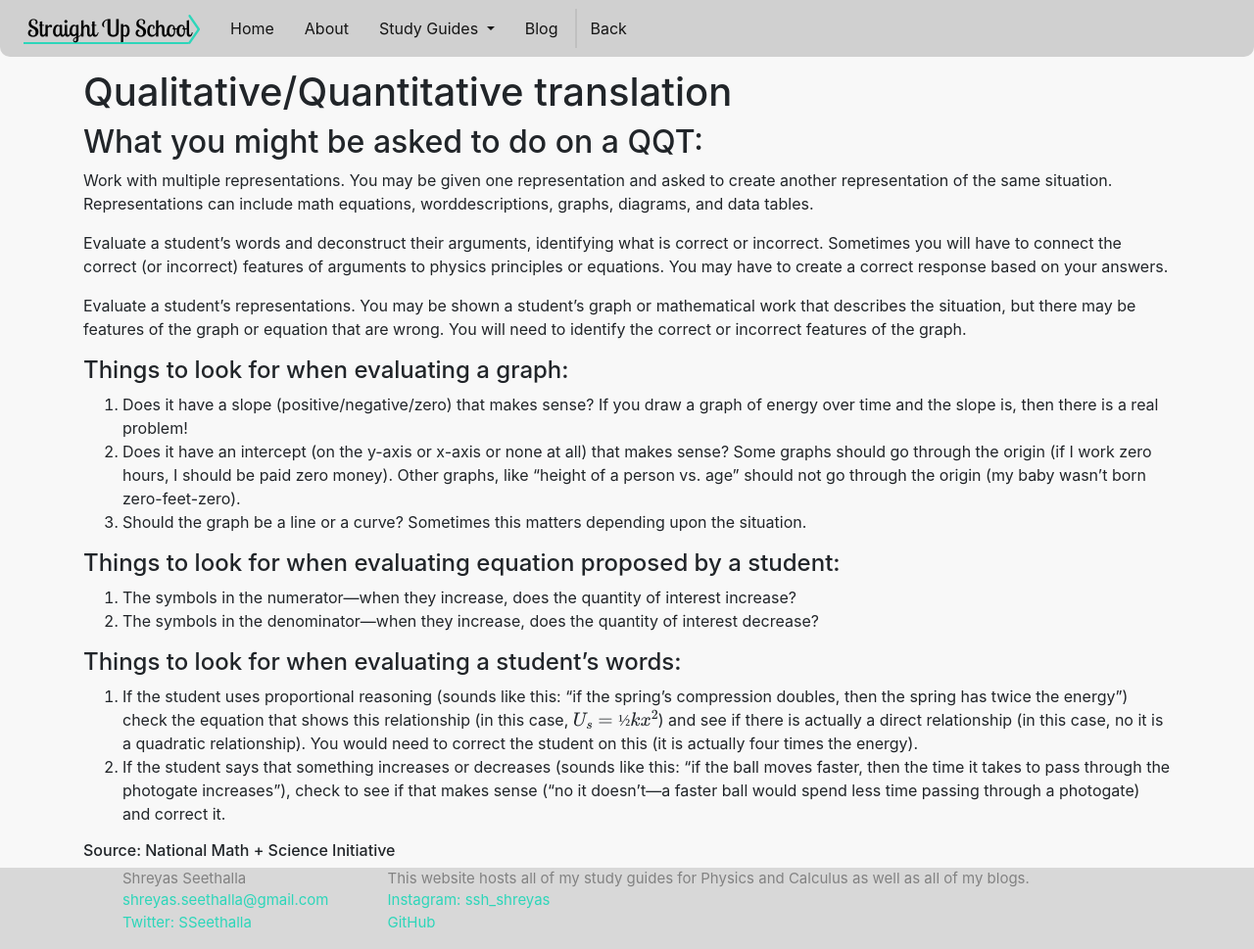
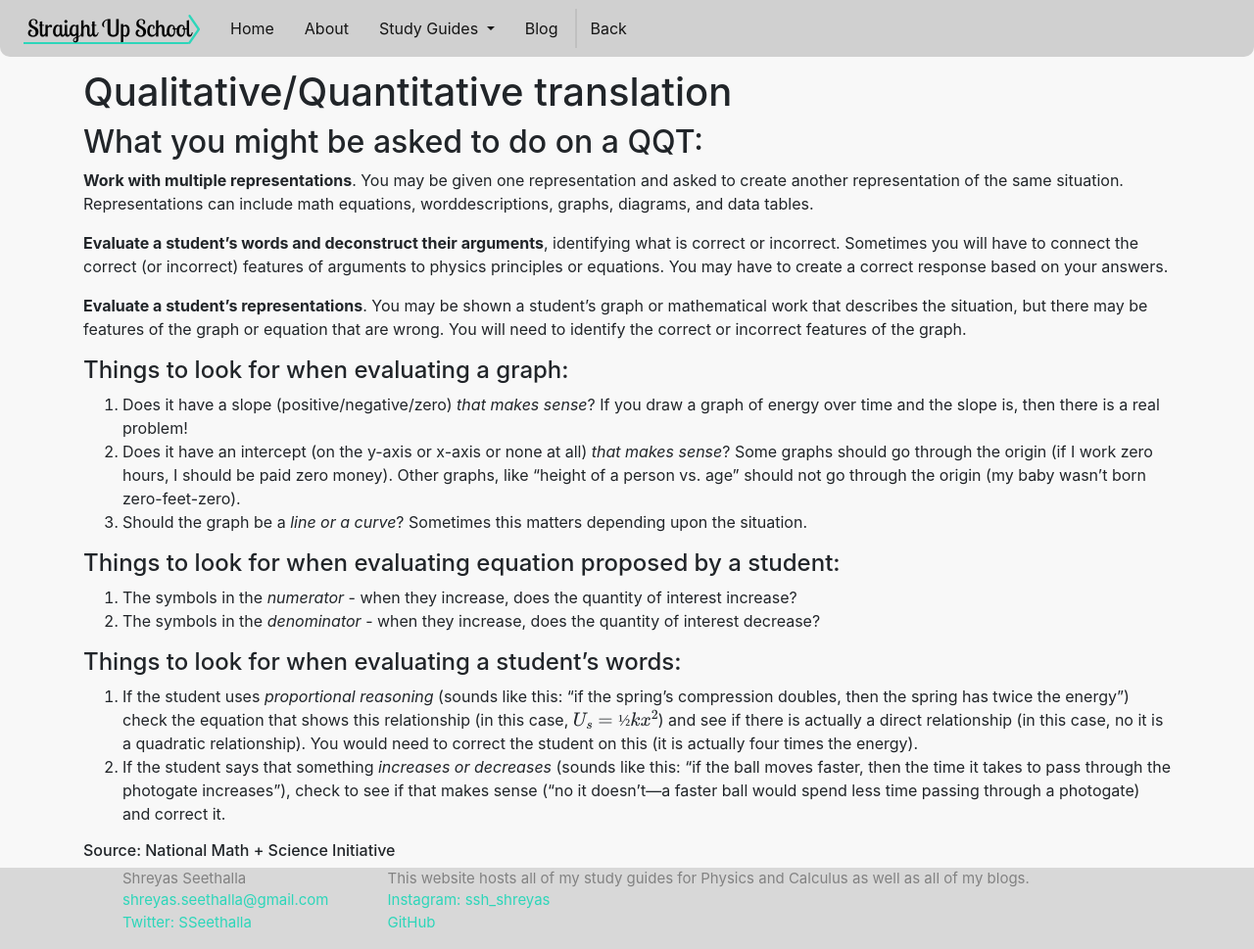
Before and after one commit to KasaiYuki/kasaiyuki.github.io, a Jekyll site: the page built from guides/guides-strats/qualquant-strats.md, in a window 1280 px wide and 969 px high. Shown: the whole window at 98% size. Built offline with Jekyll 4.4.1, drawn with Linux system fonts in a browser that asks for light colours; formulas are drawn with MathJax 3; comment, search, counter and statistics services are not loaded.

```diff
--- a/guides/guides-strats/qualquant-strats.md
+++ b/guides/guides-strats/qualquant-strats.md
@@ -6,33 +6,33 @@ title: Qualitative/Quantitative translation
 ---
 ## What you might be asked to do on a QQT:
 
-Work with multiple representations. You may be given one representation and
+**Work with multiple representations**. You may be given one representation and
 asked to create another representation of the same situation. Representations can include math equations, worddescriptions, graphs, diagrams, and data tables.
 
-Evaluate a student’s words and deconstruct their arguments, identifying what is correct or incorrect. Sometimes you will have to connect the correct (or incorrect) features of arguments to physics principles or equations. You may have to create a correct response based on your answers.
+**Evaluate a student’s words and deconstruct their arguments**, identifying what is correct or incorrect. Sometimes you will have to connect the correct (or incorrect) features of arguments to physics principles or equations. You may have to create a correct response based on your answers.
 
-Evaluate a student’s representations. You may be shown a student’s graph or mathematical work that
+**Evaluate a student’s representations**. You may be shown a student’s graph or mathematical work that
 describes the situation, but there may be features of the graph or equation that are wrong. You will need to
 identify the correct or incorrect features of the graph.
 
 #### Things to look for when evaluating a graph:
 
-1. Does it have a slope (positive/negative/zero) that makes sense? If you draw a graph of energy over time and the slope is, then there is a real problem!
-2. Does it have an intercept (on the y-axis or x-axis or none at all) that makes sense? Some graphs should
+1. Does it have a slope (positive/negative/zero) *that makes sense*? If you draw a graph of energy over time and the slope is, then there is a real problem!
+2. Does it have an intercept (on the y-axis or x-axis or none at all) *that makes sense*? Some graphs should
 go through the origin (if I work zero hours, I should be paid zero money). Other graphs, like “height of
 a person vs. age” should not go through the origin (my baby wasn’t born zero-feet-zero).
-3. Should the graph be a line or a curve? Sometimes this matters depending upon the situation.
+3. Should the graph be a *line or a curve*? Sometimes this matters depending upon the situation.
 
 #### Things to look for when evaluating equation proposed by a student:
-1. The symbols in the numerator—when they increase, does the quantity of interest increase?
-2. The symbols in the denominator—when they increase, does the quantity of interest decrease?
+1. The symbols in the *numerator* - when they increase, does the quantity of interest increase?
+2. The symbols in the *denominator* - when they increase, does the quantity of interest decrease?
 
 #### Things to look for when evaluating a student’s words:
-1. If the student uses proportional reasoning (sounds like this: “if the spring’s compression doubles, then
+1. If the student uses *proportional reasoning* (sounds like this: “if the spring’s compression doubles, then
 the spring has twice the energy”) check the equation that shows this relationship (in this case, $$ U_s = ½kx^2 $$)
 and see if there is actually a direct relationship (in this case, no it is a quadratic relationship). You
 would need to correct the student on this (it is actually four times the energy).
-2. If the student says that something increases or decreases (sounds like this: “if the ball moves faster, then
+2. If the student says that something *increases or decreases* (sounds like this: “if the ball moves faster, then
 the time it takes to pass through the photogate increases”), check to see if that makes sense (“no it
 doesn’t—a faster ball would spend less time passing through a photogate) and correct it.
 
```
Also changed, not shown: index.md (+3 -1 lines), 2 other files.
